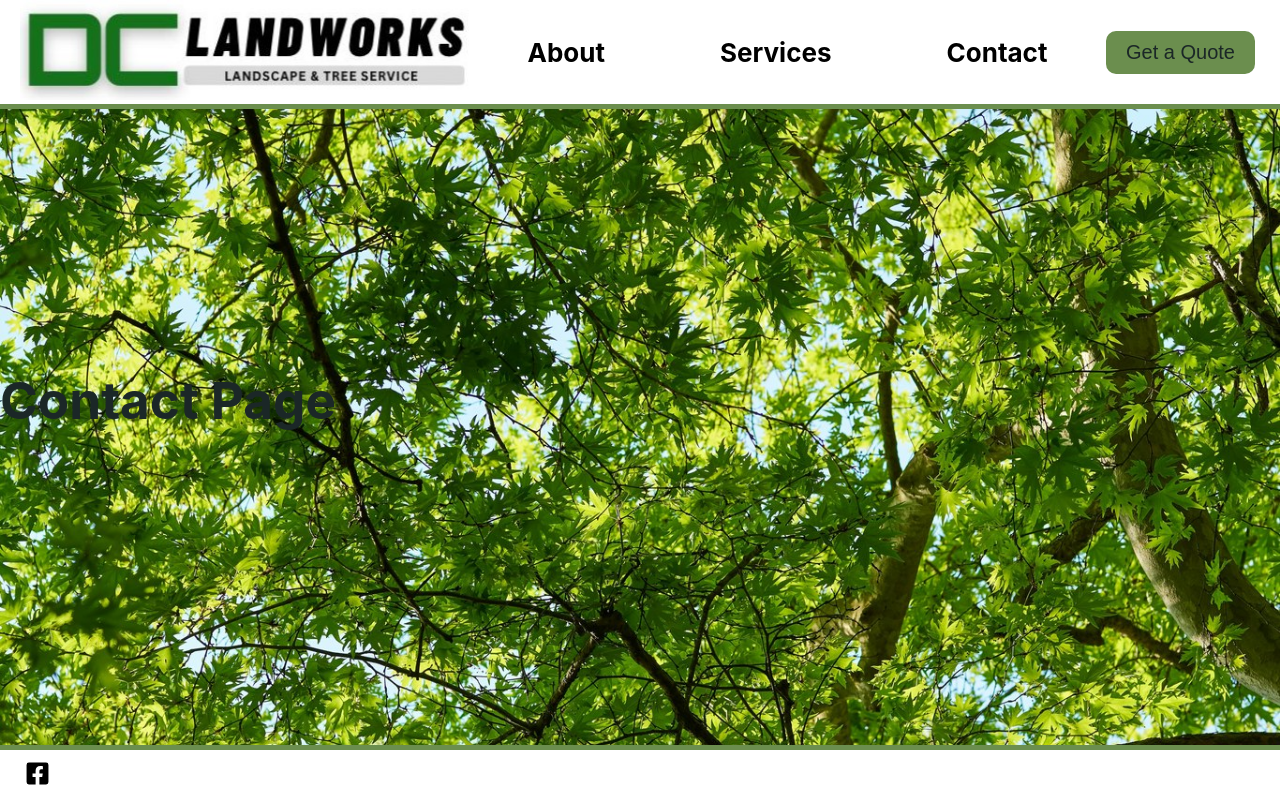
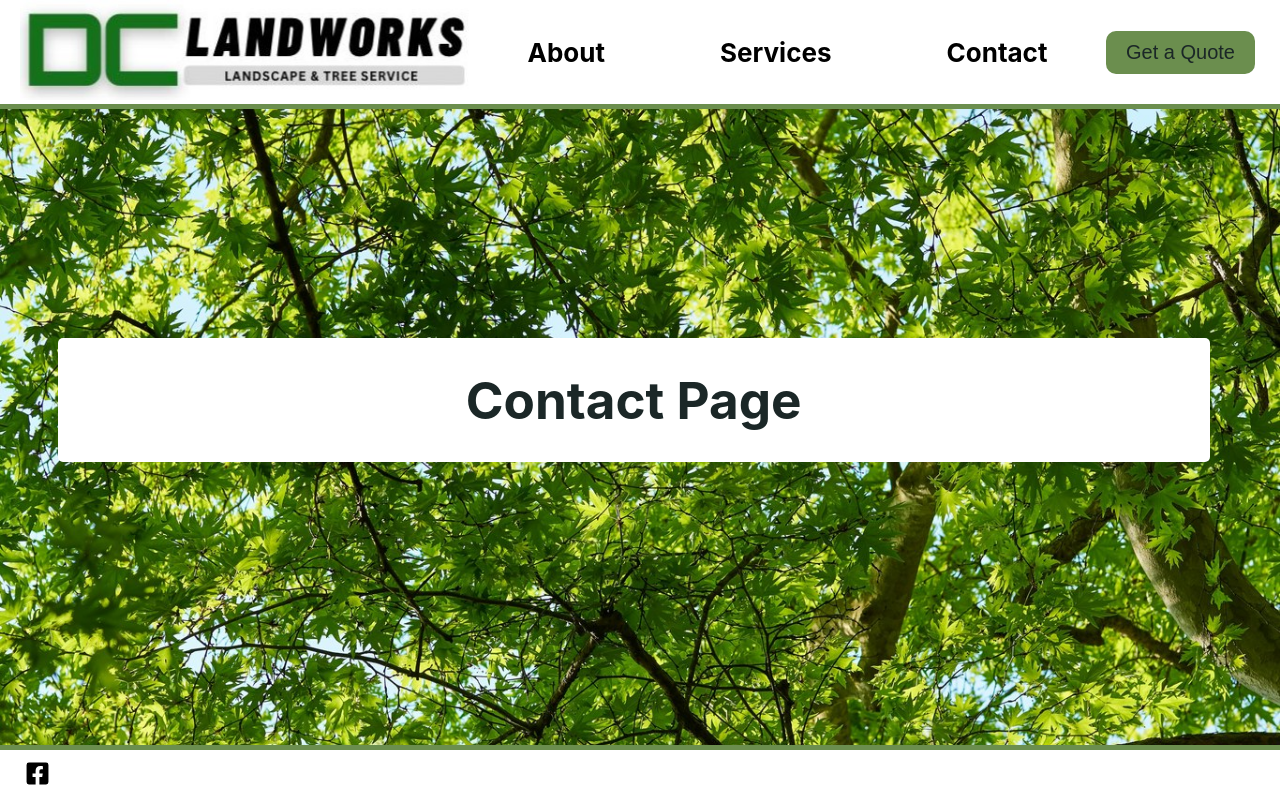
Before and after one commit to JacobFoote01/DC_Landworks, a React (Vite) app: page /Contact in a window 1280 px wide. Built offline with nearby package versions, Linux system fonts and the light colour scheme.

Commit message:
added more css

```diff
--- a/src/Contact.jsx
+++ b/src/Contact.jsx
@@ -1,8 +1,9 @@
 import React from "react"
+import './Pages.css'
 
 const Contact = () => {
     return (
-        <div>
+        <div className="Contact">
             <h1>Contact Page</h1>
         </div>
     )
--- a/src/Pages.css
+++ b/src/Pages.css
@@ -24,8 +24,6 @@
     font-size: 20px;
     padding: 10px;
     font-family: Arial, Helvetica, sans-serif;
-    /* display: flex; */
-    /* justify-content: center; */
 }
 
 .Services {
@@ -36,3 +34,12 @@
     border-radius: 5px;
     margin: 5%;
 }
+
+.Contact {
+    background-color: #ffffff;
+    width: 90vw;
+    display: flex;
+    justify-content: center;
+    border-radius: 5px;
+    margin: 5%;
+}
```
